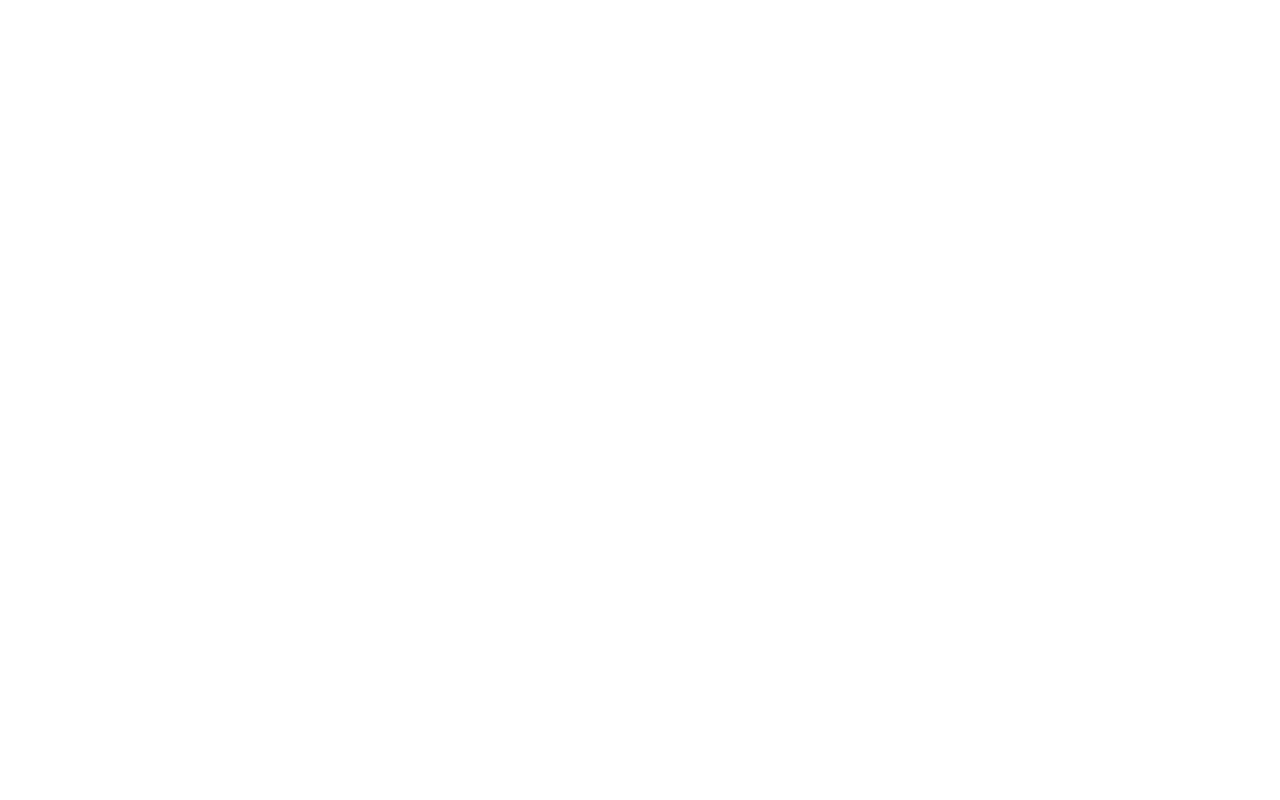
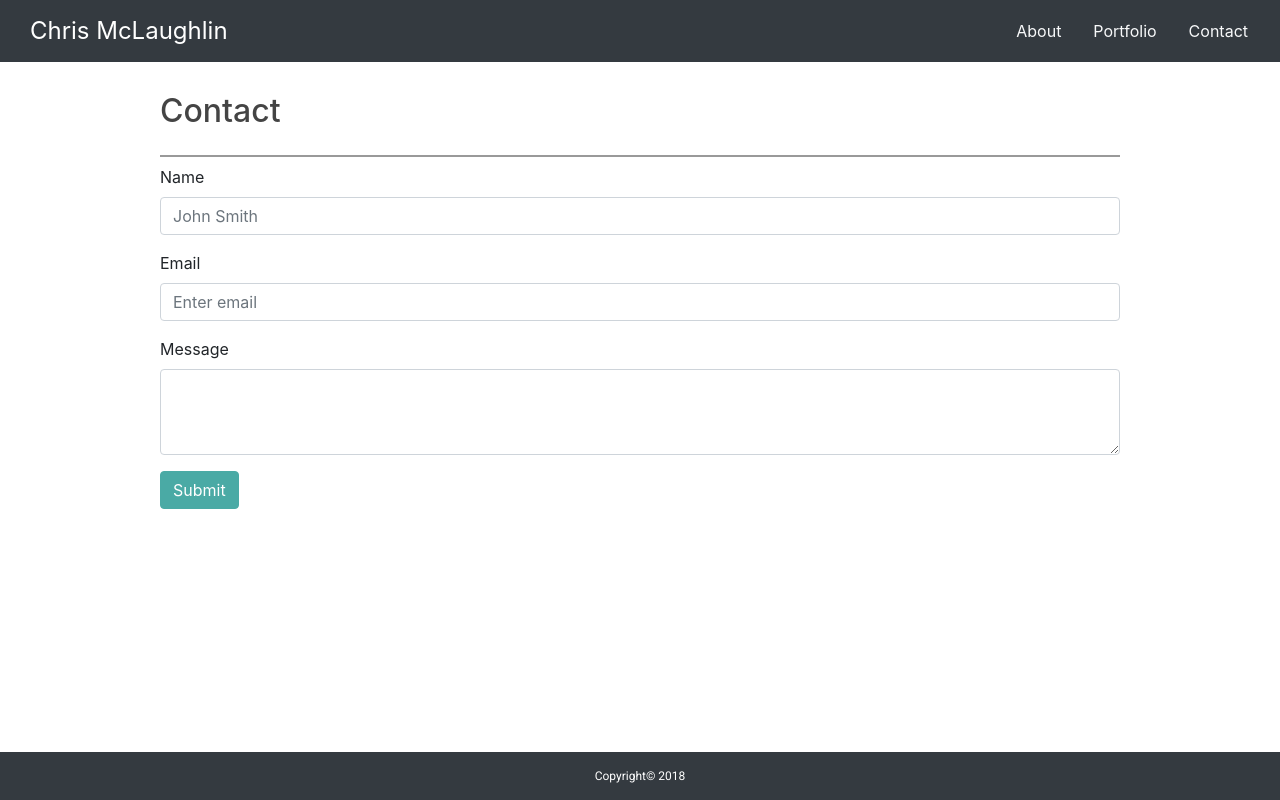
Before and after one commit to cm718/Bootstrap-Portfolio, a plain HTML site: page contact.html in a window 1280 px wide. Drawn offline with nearby package versions, Linux system fonts and the light colour scheme.

Commit message:
About and contact are almost done.

```diff
--- a/assets/css/style.css
+++ b/assets/css/style.css
@@ -43,7 +43,7 @@ nav-item:hover {
 }
 
 img {
-  width: 20%;
+  width: 25%;
   float: left;
   margin-right: 20px;
   margin-bottom: 5px;
@@ -51,6 +51,20 @@ img {
 
 p {
   line-height: 1.5rem;
+}
+
+.image-text p:last-child {
+  padding-bottom: 50px;
+}
+
+form {
+  width: 960px;
+}
+
+.btn-primary {
+  background-color: #4aaaa5;
+  border-color: #4aaaa5;
+  margin-bottom: 50px;
 }
 
 footer {
@@ -65,9 +79,26 @@ footer {
   bottom: 0;
 }
 
+
+@media only screen and (max-width: 980px) {
+  form {
+    max-width: 560px;
+  }
+}
+
+
 @media only screen and (max-width: 640px) {
   nav {
     display: flex;
     flex-direction: column;
   }
+
+  .image-text {
+    display: flex;
+    flex-direction: column;
+  }
+
+  img {
+    width: 100%;
+  }
 }
--- a/contact.html
+++ b/contact.html
@@ -0,0 +1,66 @@
+<!DOCTYPE html>
+<html lang="en">
+
+<head>
+  <meta charset="UTF-8">
+  <meta name="viewport" content="width=device-width, initial-scale=1.0">
+  <meta http-equiv="X-UA-Compatible" content="ie=edge">
+  <link rel="stylesheet" href="https://stackpath.bootstrapcdn.com/bootstrap/4.1.3/css/bootstrap.min.css">
+  <link href="https://fonts.googleapis.com/css?family=Roboto" rel="stylesheet">
+  <link rel="stylesheet" href="assets/css/style.css">
+  <title>Contact</title>
+</head>
+
+<body>
+  <nav class="navbar navbar-dark bg-dark">
+    <div>
+      <a class="navbar-brand" href="#">Chris McLaughlin</a>
+    </div>
+    <ul class="d-flex">
+      <li class="nav-item">
+        <a class="nav-link text-light" href="index.html">About</a>
+      </li>
+      <li class="nav-item">
+        <a class="nav-link text-light" href="portfolio.html">Portfolio</a>
+      </li>
+      <li class="nav-item">
+        <a class="nav-link text-light" href="contact.html">Contact</a>
+      </li>
+    </ul>
+  </nav>
+
+
+  <div class="main-section">
+    <div>
+      <h1>Contact</h1>
+      <div class="contact-form">
+        <form>
+          <div class="form-group">
+            <label for="exampleInputPassword1">Name</label>
+            <input type="text" class="form-control" id="exampleInputPassword1" placeholder="John Smith">
+          </div>
+          <div class="form-group">
+            <label for="exampleInputEmail1">Email</label>
+            <input type="email" class="form-control" id="exampleInputEmail1" aria-describedby="emailHelp" placeholder="Enter email">
+          </div>
+          <div class="form-group">
+            <label for="exampleFormControlTextarea1">Message</label>
+            <textarea class="form-control" id="exampleFormControlTextarea1" rows="3"></textarea>
+          </div>
+          <button type="submit" class="btn btn-primary">Submit</button>
+        </form>
+      </div>
+    </div>
+  </div>
+
+  <footer>
+    Copyright© 2018
+  </footer>
+
+
+  <script src="https://code.jquery.com/jquery-3.3.1.slim.min.js"></script>
+  <script src="https://cdnjs.cloudflare.com/ajax/libs/popper.js/1.14.3/umd/popper.min.js"></script>
+  <script src="https://stackpath.bootstrapcdn.com/bootstrap/4.1.3/js/bootstrap.min.js"></script>
+</body>
+
+</html>
```
Also changed, not shown: index.html (+0 -3 lines).
